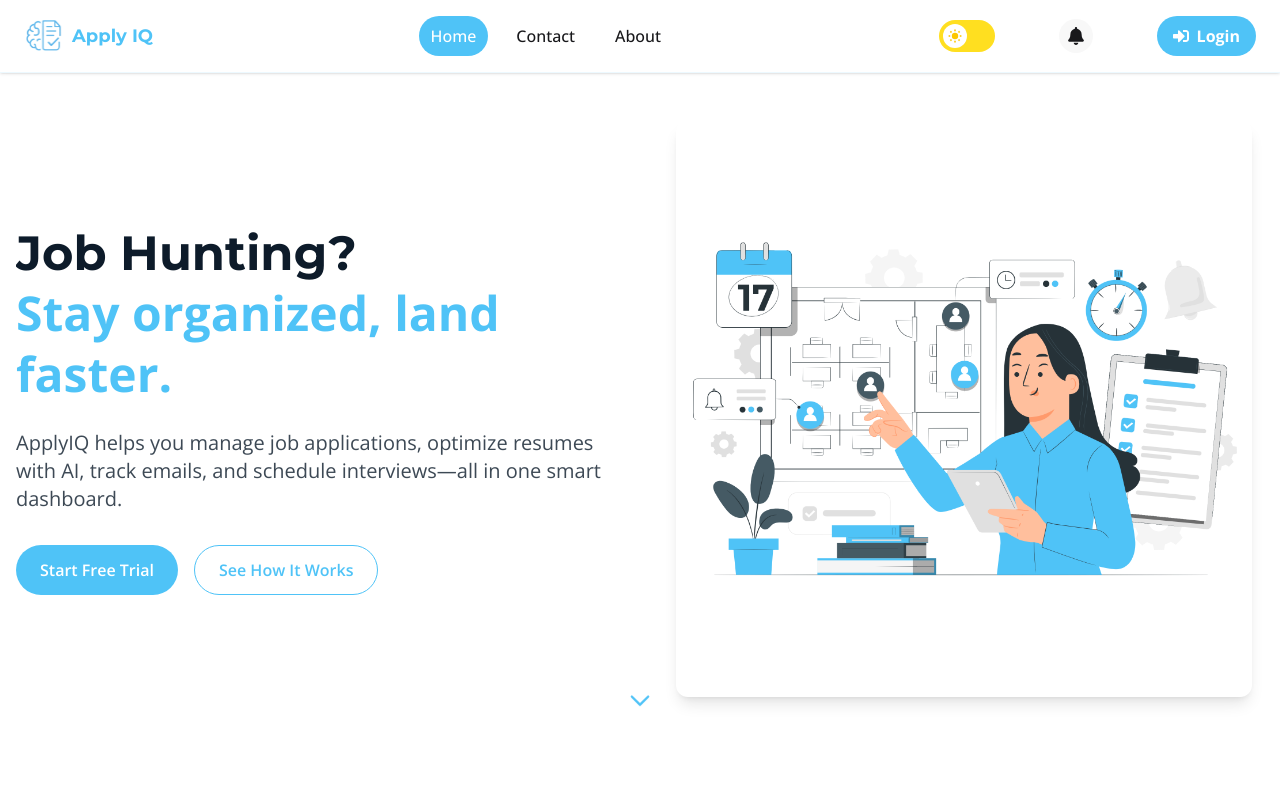
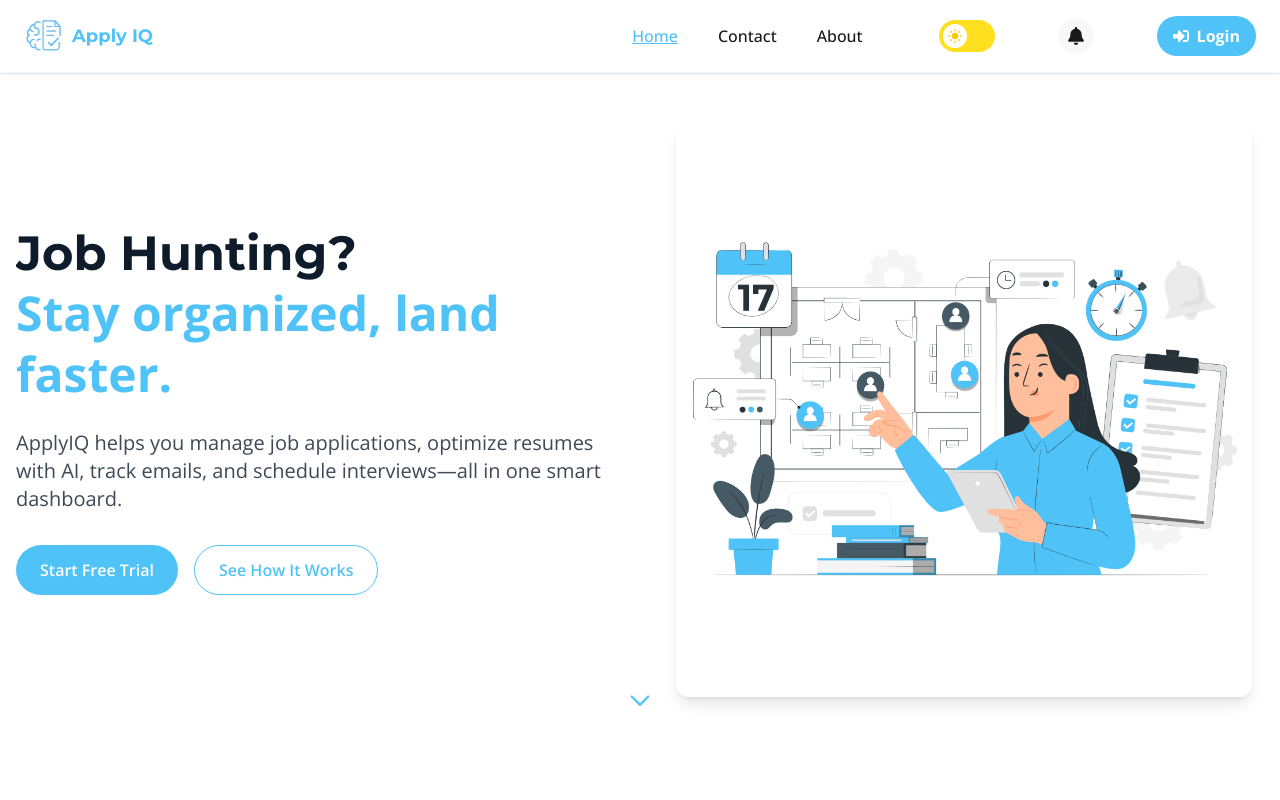
Before and after one commit to tanmayislam2006/Apply-IQ, a React (Vite) app in the folder applyiq-client/: page / in a window 1280 px wide. Shown: the top 800 px of the page. Built offline with nearby package versions, Linux system fonts and the light colour scheme.

Commit message:
Add authentication layout and pages; implement routing for login and registration

```diff
--- /dev/null
+++ b/applyiq-client/src/Authentication/Login/Login.jsx
@@ -0,0 +1,11 @@
+import React from 'react';
+
+const Login = () => {
+    return (
+        <div>
+            this is authentication login page
+        </div>
+    );
+};
+
+export default Login;
--- /dev/null
+++ b/applyiq-client/src/Authentication/Register/Register.jsx
@@ -0,0 +1,11 @@
+import React from 'react';
+
+const Register = () => {
+    return (
+        <div>
+            thisis register page
+        </div>
+    );
+};
+
+export default Register;
--- a/applyiq-client/src/Components/Navabar/Navbar.jsx
+++ b/applyiq-client/src/Components/Navabar/Navbar.jsx
@@ -5,7 +5,6 @@ import Notification from "./Notification";
 import { FaSignInAlt } from "react-icons/fa";
 import ApplyIQ from "../ApplyIQ/ApplyIQ";
 import UserDropdown from "./UserDropdown";
-
 
 const Navbar = () => {
   const firebaseUser = null; // Replace with actual user state from context or state management
@@ -25,16 +24,19 @@ const Navbar = () => {
         <div className="flex items-center justify-between px-6 py-1  max-w-7xl mx-auto  ">
           {/* Left: Logo */}
 
-            <ApplyIQ/>
+          <ApplyIQ />
           {/* Center: Links */}
+
+          {/* Right: Utilities */}
+          <div className="flex items-center space-x-6 md:space-x-16">
             <div className="hidden lg:flex space-x-4">
               {links.map((link) => (
                 <NavLink
                   key={link.to}
                   to={link.to}
                   className={({ isActive }) =>
-                  `font-montserrat font-medium px-3 py-2 rounded-full transition ${
-                    isActive ? "bg-primary text-white" : ""
+                    `font-montserrat font-medium px-3 py-2 rounded-2xl transition ${
+                      isActive ? "text-primary font-extrabold underline" : ""
                     }`
                   }
                 >
@@ -42,9 +44,6 @@ const Navbar = () => {
                 </NavLink>
               ))}
             </div>
-
-          {/* Right: Utilities */}
-          <div className="flex items-center space-x-6 md:space-x-16">
             <ThemeToggle />
 
             {/* Notification */}
--- /dev/null
+++ b/applyiq-client/src/Layout/AuthenticaionLayout.jsx
@@ -0,0 +1,23 @@
+import React from 'react';
+import ApplyIQ from '../Components/ApplyIQ/ApplyIQ';
+import { Outlet } from 'react-router';
+
+const AuthenticaionLayout = () => {
+    return (
+         <div className="min-h-screen flex flex-col md:flex-row">
+      {/* Left side: Form section */}
+      <div className="w-full  flex flex-col">
+        {/* Optional brand header at top */}
+        <div className="p-6">
+          <ApplyIQ/>
+        </div>
+
+        <div className="flex flex-1 items-center justify-center px-6 py-8">
+          <Outlet />
+        </div>
+      </div>
+    </div>
+    );
+};
+
+export default AuthenticaionLayout;
```
Also changed, not shown: applyiq-client/src/Router/Router.jsx (+17 -0 lines). Lines whose indentation alone changed are shown as unchanged.
